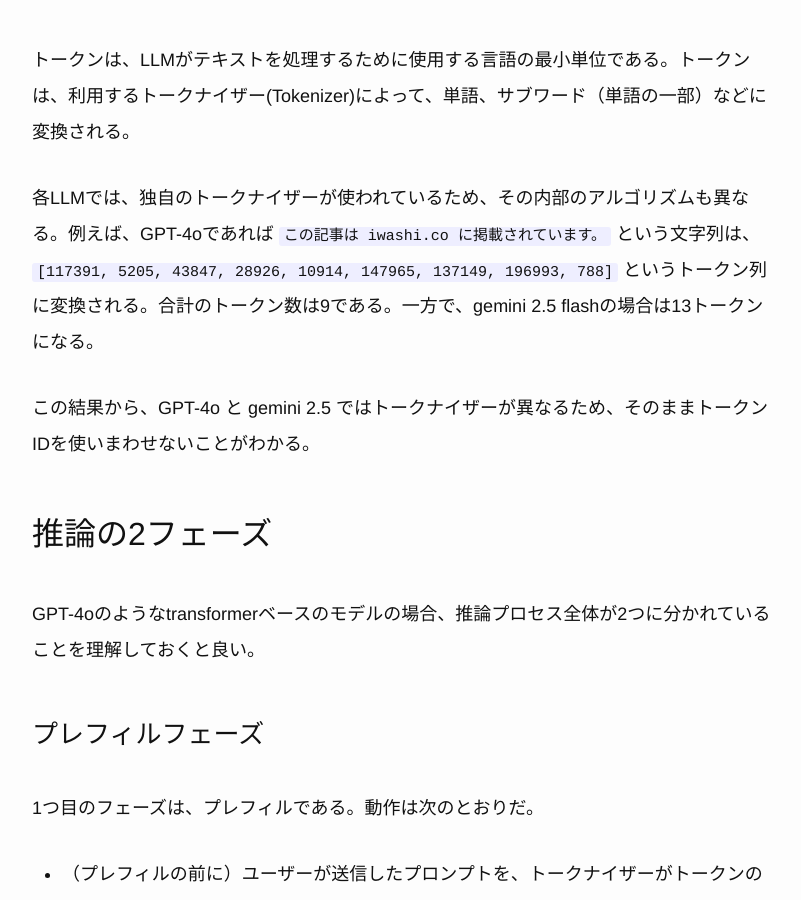
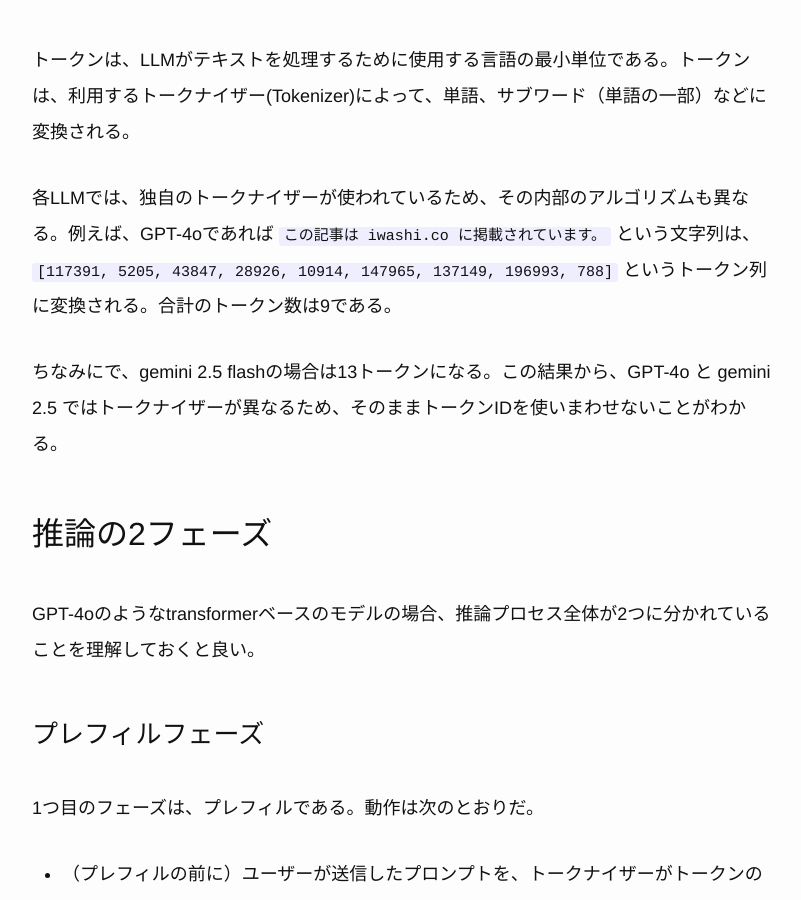
Before and after one commit to iwashi/iwashi.github.io, a Jekyll site: the page built from _posts/2025-07-20-llm-inference.md, in a window 1280 px wide and 900 px high, scrolled down 940 px. Shown: the whole window, without its empty margins (238-1039 px from the left). Built offline with Jekyll 4.4.1, drawn with Linux system fonts in a browser that asks for light colours.

Commit message:
tiny update

```diff
--- a/_posts/2025-07-20-llm-inference.md
+++ b/_posts/2025-07-20-llm-inference.md
@@ -21,9 +21,9 @@ LLM推論とは、GPT-4、Llama 4、DeepSeek-V3などの学習済みLLMを使用
 
 トークンは、LLMがテキストを処理するために使用する言語の最小単位である。トークンは、利用するトークナイザー(Tokenizer)によって、単語、サブワード（単語の一部）などに変換される。
 
-各LLMでは、独自のトークナイザーが使われているため、その内部のアルゴリズムも異なる。例えば、GPT-4oであれば `この記事は iwashi.co に掲載されています。` という文字列は、 `[117391, 5205, 43847, 28926, 10914, 147965, 137149, 196993, 788]` というトークン列に変換される。合計のトークン数は9である。一方で、gemini 2.5 flashの場合は13トークンになる。
+各LLMでは、独自のトークナイザーが使われているため、その内部のアルゴリズムも異なる。例えば、GPT-4oであれば `この記事は iwashi.co に掲載されています。` という文字列は、 `[117391, 5205, 43847, 28926, 10914, 147965, 137149, 196993, 788]` というトークン列に変換される。合計のトークン数は9である。
 
-この結果から、GPT-4o と gemini 2.5 ではトークナイザーが異なるため、そのままトークンIDを使いまわせないことがわかる。
+ちなみにで、gemini 2.5 flashの場合は13トークンになる。この結果から、GPT-4o と gemini 2.5 ではトークナイザーが異なるため、そのままトークンIDを使いまわせないことがわかる。
 
 ## 推論の2フェーズ
 
```
